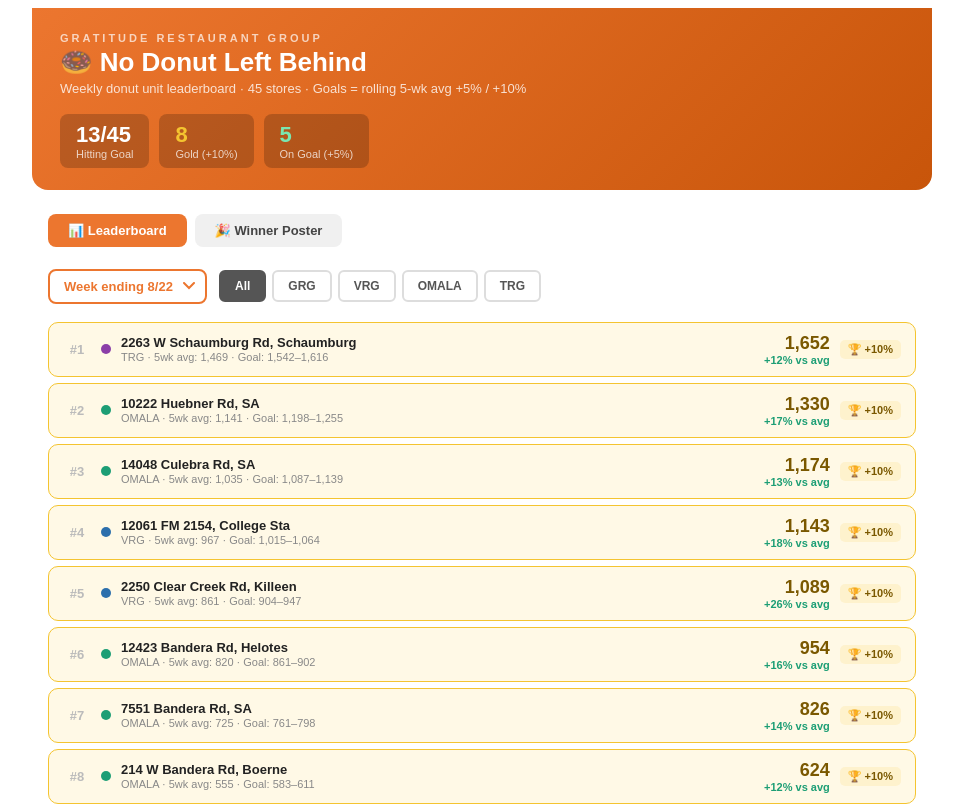
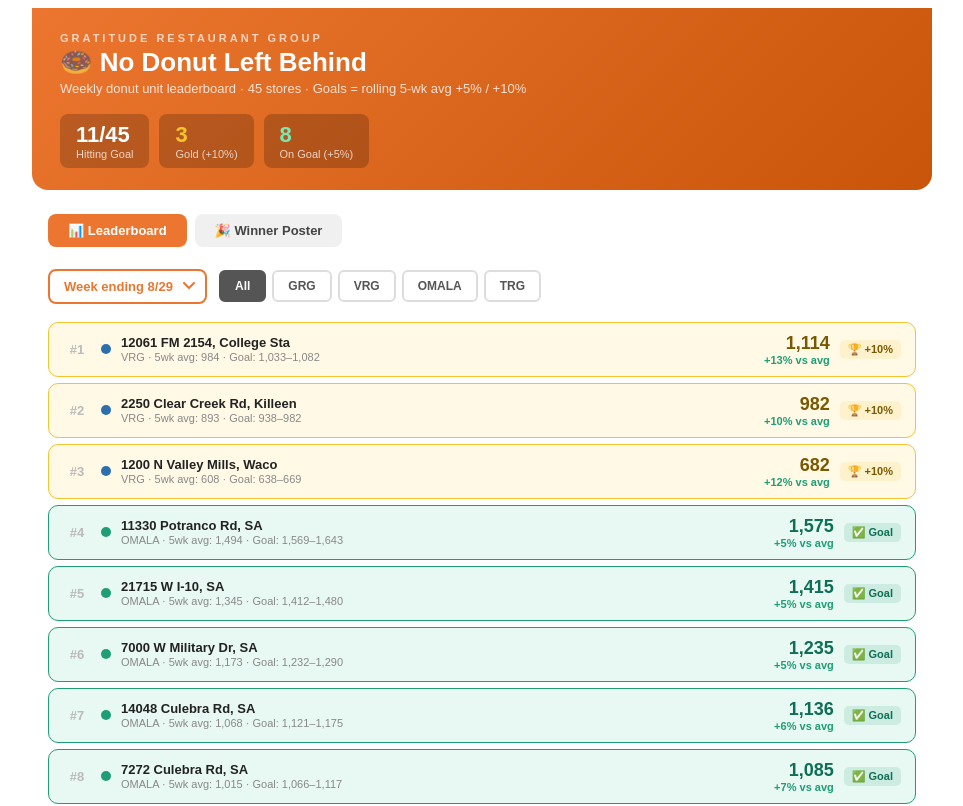
Before and after one commit to anthonyrodriguez-maker/no-donut-left-behind, a React (Create React App) app: page / in a window 1280 px wide. Shown: the top 806 px of the page, without its empty margins (158-1121 px from the left). Built offline with nearby package versions, Linux system fonts and the light colour scheme.

Commit message:
Update App.js

```diff
--- a/src/App.js
+++ b/src/App.js
@@ -17,6 +17,7 @@ const WEEKLY_RESULTS = [
   { label:"Week ending 8/8", data:{"301255":1138,"346510":1451,"350093":869,"350918":1080,"350940":930,"351985":1129,"352495":890,"353103":978,"353792":704,"355059":542,"355680":940,"355681":538,"356104":709,"356733":889,"357201":1282,"357430":972,"357649":786,"357958":572,"358035":722,"358705":1497,"358790":1359,"358894":1347,"358909":832,"359470":1103,"359496":941,"359644":934,"359888":562,"362644":818,"362967":876,"363024":702,"363236":863,"363238":834,"363902":1027,"301869":1465,"336862":1095,"340608":430,"344970":1164,"350476":1290,"351868":1033,"353655":790,"354103":1086,"354748":1464,"355784":833,"355830":1556,"363086":910} },
   { label:"Week ending 8/15", data:{"301255":1196,"346510":1437,"350093":847,"350918":1007,"350940":858,"351985":1108,"352495":676,"353103":952,"353792":716,"355059":611,"355680":1006,"355681":549,"356104":717,"356733":1084,"357201":1379,"357430":936,"357649":887,"357958":726,"358035":780,"358705":1517,"358790":1352,"358894":1196,"358909":821,"359470":1122,"359496":988,"359644":933,"359888":487,"362644":884,"362967":960,"363024":762,"363236":910,"363238":883,"363902":1159,"301869":1350,"336862":1156,"340608":443,"344970":1086,"350476":1420,"351868":996,"353655":857,"354103":977,"354748":1415,"355784":916,"355830":1435,"363086":980} },
   { label:"Week ending 8/22", data:{"301255":1206,"346510":1410,"350093":879,"350918":983,"350940":943,"351985":1100,"352495":775,"353103":746,"353792":826,"355059":627,"355680":1088,"355681":624,"356104":707,"356733":986,"357201":1321,"357430":1008,"357649":1089,"357958":601,"358035":758,"358705":1559,"358790":1348,"358894":1376,"358909":954,"359470":1330,"359496":1034,"359644":1143,"359888":464,"362644":900,"362967":990,"363024":404,"363236":896,"363238":870,"363902":1174,"301869":1427,"336862":1129,"340608":448,"344970":1123,"350476":1318,"351868":967,"353655":822,"354103":883,"354748":1652,"355784":898,"355830":1535,"363086":964} },
+  { label:"Week ending 8/29", data:{"301255":1235,"346510":1360,"350093":734,"350918":965,"350940":968,"351985":1066,"352495":795,"353103":982,"353792":747,"355059":682,"355680":1085,"355681":491,"356104":678,"356733":977,"357201":1415,"357430":1058,"357649":982,"357958":626,"358035":713,"358705":1575,"358790":1351,"358894":1346,"358909":870,"359470":1163,"359496":872,"359644":1114,"359888":480,"362644":892,"362967":890,"363024":653,"363236":923,"363238":853,"363902":1136,"301869":1343,"336862":1070,"340608":408,"344970":1072,"350476":1239,"351868":946,"353655":767,"354103":945,"354748":1434,"355784":889,"355830":1562,"363086":975} },
 ];
 
 const NET_COLORS = { GRG:"#EC762F", VRG:"#2C6FAC", OMALA:"#1D9E75", TRG:"#8B3FA8" };
```
